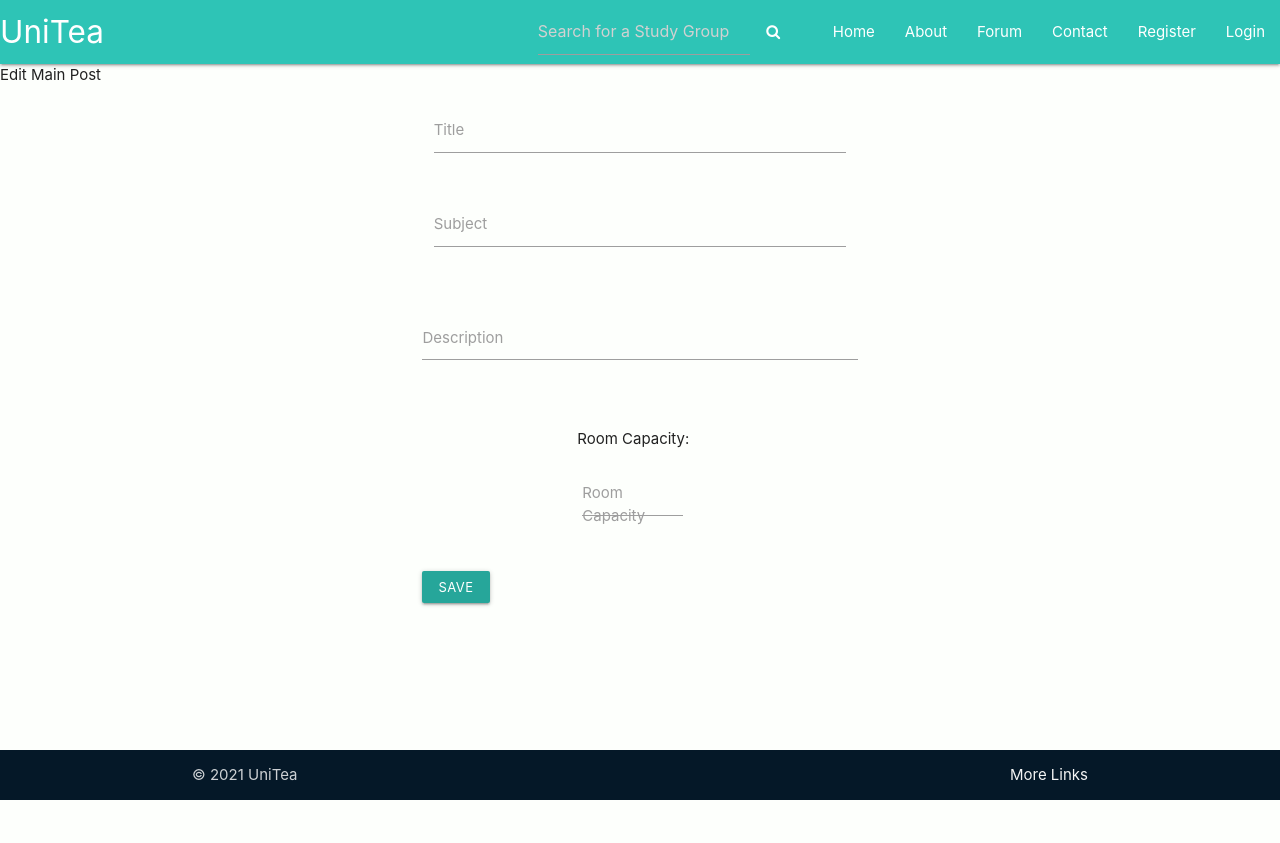
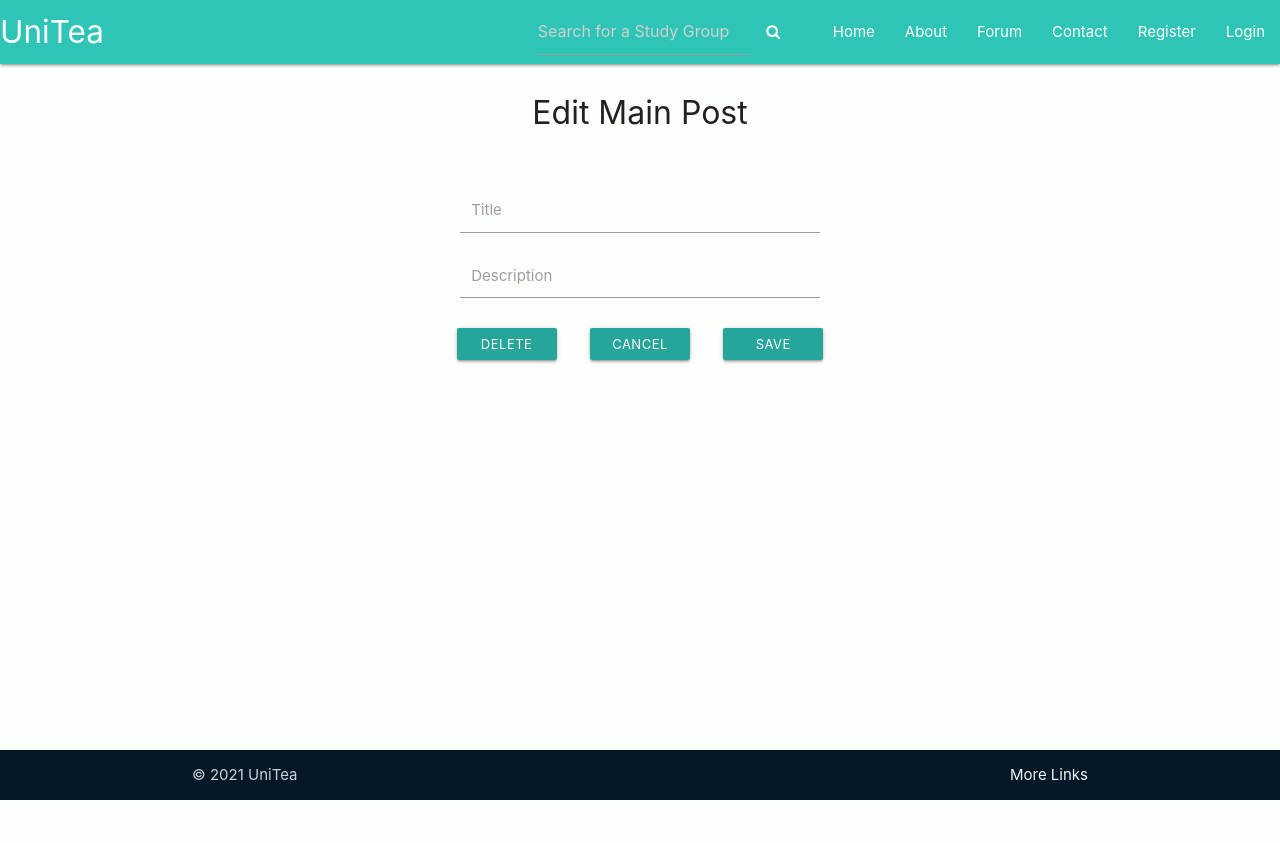
Before and after one commit to kiaragil/unitea, a Django app: template study_site/templates/testEditMainPost.html in a window 1280 px wide. Shown: the top 843 px of the page. Run offline with Django 3.2, Linux system fonts and the light colour scheme; the template is opened without the code that fills it, so the values that code supplies are empty.

Commit message:
testEditMainPost.html styled

```diff
--- a/study_site/study_app/static/css/editMainPost.css
+++ b/study_site/study_app/static/css/editMainPost.css
@@ -0,0 +1,36 @@
+.editMP-wrapper{
+    display: grid;
+    justify-content: center;
+}
+
+.editMP-title{
+    font-size: 32px;
+    margin-top: 25px;
+    margin-bottom: 40px;
+    justify-self: center;
+}
+
+.editMP-content{
+    display: grid;
+    grid-template-columns: auto;
+    width: 100%;
+    width: 400px;
+    font-size: 20px;
+}
+
+#editMP-text{
+    margin-top: 10px;
+    font-size: 20px;
+}
+
+.editMP-buttons{
+    width: 400px;
+    justify-items: center;
+    margin-top: 10px;
+    display: grid;
+    grid-template-columns: repeat(3, 1fr);
+}
+
+#editMP-button{
+    width: 100px;
+}
--- a/study_site/templates/testEditMainPost.html
+++ b/study_site/templates/testEditMainPost.html
@@ -1,43 +1,29 @@
 {% extends 'layouts/base.html' %} {% block content %}
-
 {% load static %}
 {% block styles %}
 <link rel="stylesheet" href="{% static 'css/editMainPost.css' %}">
 {% endblock %}
 
-<div class="Title"> Edit Main Post</div>
-<div class="row">
+<div class="editMP-wrapper">
+    <div class="editMP-content">
+        <div class="editMP-title"> Edit Main Post</div>
         <form class="col s12">
-      <div class="row">
-        <div class="input-field col s12">
+            <div class="input-field col s12" id="editMP-text">
                 <input id="title" type="text">
                 <label for="title">Title</label>
             </div>
-        <div class="input-field col s12">
-          <input id="subject" type="text">
-          <label for="subject">Subject</label>
-        </div>
-      </div>
-      <div class="row">
-        <form class="col s12">
-          <div class="row">
-            <div class="input-field col s12">
+            <div class="input-field col s12" id="editMP-text">
                 <textarea id="description" class="materialize-textarea"></textarea>
                 <label for="description">Description</label>
             </div>
-          </div>
         </form>
-      </div>
-      <div class="row">
-        <div class="col s12">
-          Room Capacity:
-          <div class="input-field inline">
-            <input id="capacity_inline" type="number">
-            <label for="capacity_inline">Room Capacity</label>
+
+        <div class="editMP-buttons">
+            <a href="createMainPost.html" class="waves-effect waves-light btn-small" id="editMP-button">Delete</a>
+            <a href="createMainPost.html" class="waves-effect waves-light btn-small" id="editMP-button">Cancel</a>
+            <a href="createMainPost.html" class="waves-effect waves-light btn-small" id="editMP-button">Save</a>
         </div>
     </div>
 </div>
-      <a href="createMainPost.html" class="waves-effect waves-light btn-small">Save</a>
-
 
 {% endblock %}
```
Lines whose indentation alone changed are shown as unchanged.
